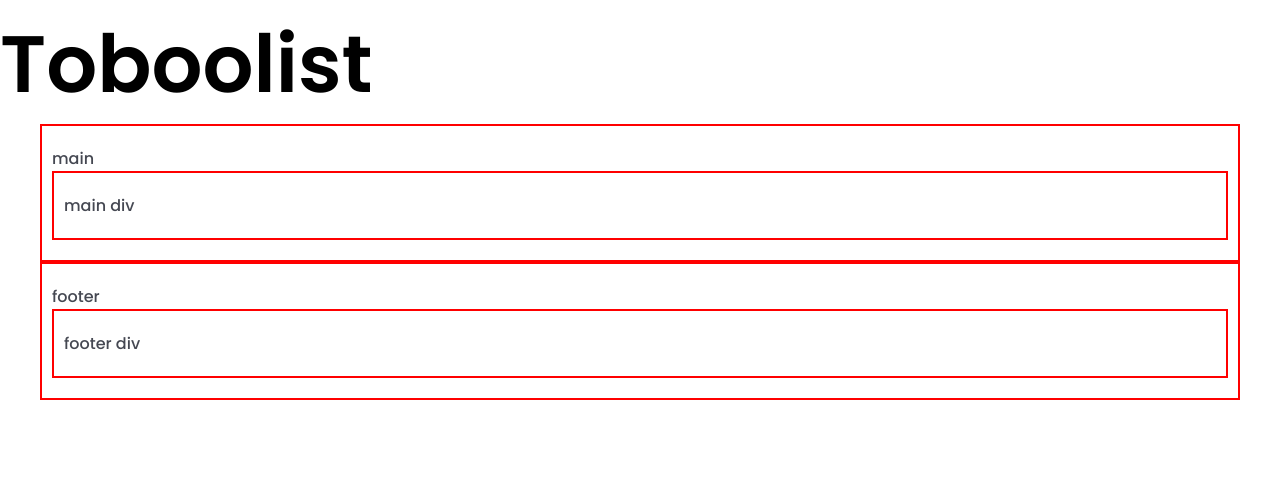
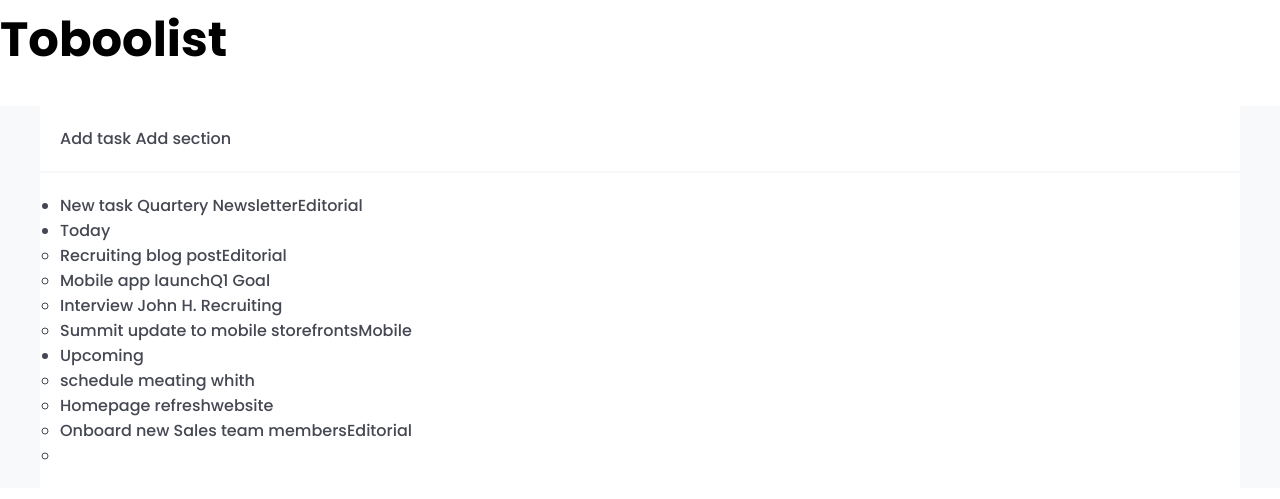
Before and after one commit to CarloDettori/html-css-toboolist, a plain HTML site: page Index.html in a window 1280 px wide. Shown: the part 53-552 px from the top of the page. Drawn offline with Linux system fonts and the light colour scheme.

Commit message:
html done

```diff
--- a/Index.html
+++ b/Index.html
@@ -14,21 +14,43 @@
         <div>
             <img src="img/Logo.png" alt="">
         </div>
-        <div class="poppins-semibold-big black">
+        <div class="poppins-semibold-big black inline-block">
            <span> Toboolist </span>
         </div>
     </header>
-    <main class="container">
-        main
-        <div class="container">
-            main div
+    <main class="bg-almost-white">
+        <div class="top-container bg-white">
+            <span>Add task</span>
+            <span>Add section</span>
+        </div>
+        <div class="bottom-container bg-white ">
+            <ul>
+                <li>
+                    <ul><span>New task</span>
+                        <il>Quartery Newsletter<span>Editorial</span></il>
+                    </ul>
+                </li>
+                <li>
+                    <ul><span>Today</span>
+                        <li>Recruiting blog post<span>Editorial</span></li>
+                        <li>Mobile app launch<span>Q1 Goal </span></li>
+                        <li>Interview John H. <span>Recruiting</span></li>
+                        <li>Summit update to mobile storefronts<span>Mobile</span></li>
+                    </ul>
+                </li>
+                <li>
+                    <ul><span>Upcoming</span>
+                        <li>schedule meating whith</li>
+                        <li>Homepage refresh<span>website</span></li>
+                        <li>Onboard new Sales team members<span>Editorial</span></li>
+                        <li></li>
+                    </ul>
+                </li>
+            </ul>
         </div>
     </main>
-    <footer class="container">
-        footer
-        <div class="container">
-            footer div
-        </div>
+    <footer">
+
     </footer>
 </body>
 </html>
--- a/css/style.css
+++ b/css/style.css
@@ -5,52 +5,40 @@
     box-sizing: border-box;
 }
 
-body {
-
-    .poppins-light {
-        font-family: "Poppins", sans-serif;
-        font-weight: 300;
-        font-style: normal;
-    }
-
-    .poppins-medium {
-        font-family: "Poppins", sans-serif;
-        font-weight: 500;
-        font-style: normal;
-    }
-
-    .poppins-semibold {
-        font-family: "Poppins", sans-serif;
-        font-weight: 600;
-        font-style: normal;
-    }
-
-    .poppins-semibold-big {
-        font-size: 5em;
-        font-family: "Poppins", sans-serif;
-        font-weight: 600;
-        font-style: normal;
-    }
-
-    .container {
-        max-width: 1200px;
-        border: 2px solid red;
-        font-style: normal;
-        padding: 20px 10px;
-        margin: 0 auto;
-    }
-
+.show-container {
+    border: 2px solid red;
 }
 
 
-.container {
+.top-container {
     max-width: 1200px;
-    border: 2px solid red;
     font-style: normal;
-    padding: 20px 10px;
-    margin: 0 auto;
+    padding: 20px 20px;
+    margin: 30px auto 2px;
 }
 
+.bottom-container {
+    max-width: 1200px;
+    font-style: normal;
+    padding: 20px 20px;
+    margin: 2px auto 30px;
+}
+
+.blok {
+    display: blok;
+}
+
+.inline {
+    display: inline;
+}
+
+.inline-block {
+    display: inline-block;
+}
+
+header div {
+
+}
 
 /*font*/
 
@@ -73,11 +61,12 @@ body {
 }
 
 .poppins-semibold-big {
-    font-size: 4em;
+    font-size: 3em;
     font-family: "Poppins", sans-serif;
-    font-weight: 600;
+    font-weight: 700;
     font-style: normal;
 }
+
 
 /*font colors
 
```
